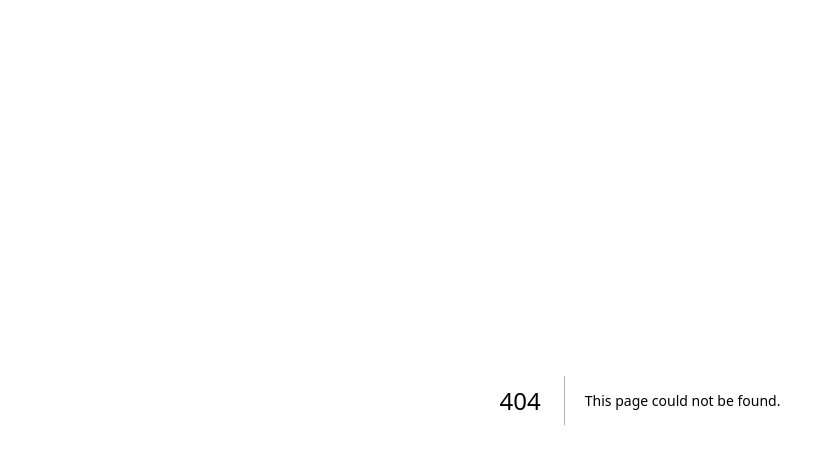
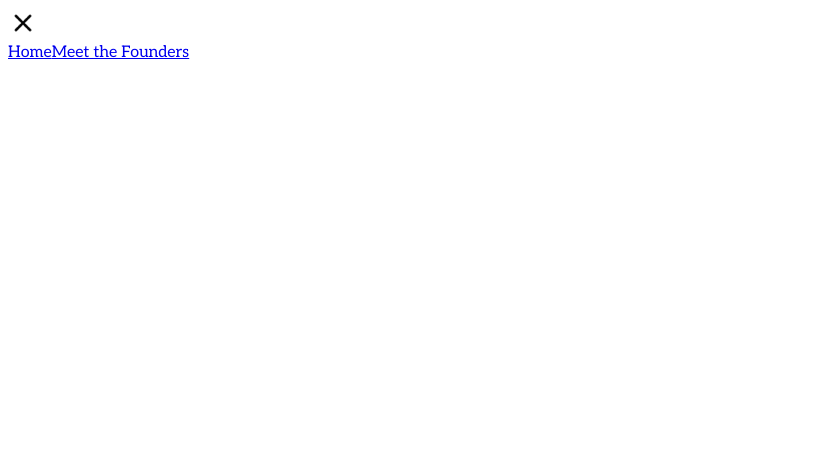
Before and after one commit to cbazzy/fireplace-fork, a Next.js app: page /menu in a window 1280 px wide. Before the commit this address had no page. Shown: the top 464 px of the page, without its empty margins (0-835 px from the left). Built offline with nearby package versions, Linux system fonts and the light colour scheme.

Commit message:
menu added

```diff
--- /dev/null
+++ b/app/menu/page.js
@@ -0,0 +1,21 @@
+import React from "react";
+import Image from "next/image";
+import Link from "next/link";
+
+export default function Menu() {
+  return (
+    <main>
+      <Image
+        id="menu-close-pic"
+        src="/menu-close-button.png"
+        width={30}
+        height={30}
+        alt="menu-button"
+      />
+      <nav>
+        <Link href="/">Home</Link>
+        <Link href="/founders">Meet the Founders</Link>
+      </nav>
+    </main>
+  );
+}
```
Also changed, not shown: app/menu/menu.css (added).
